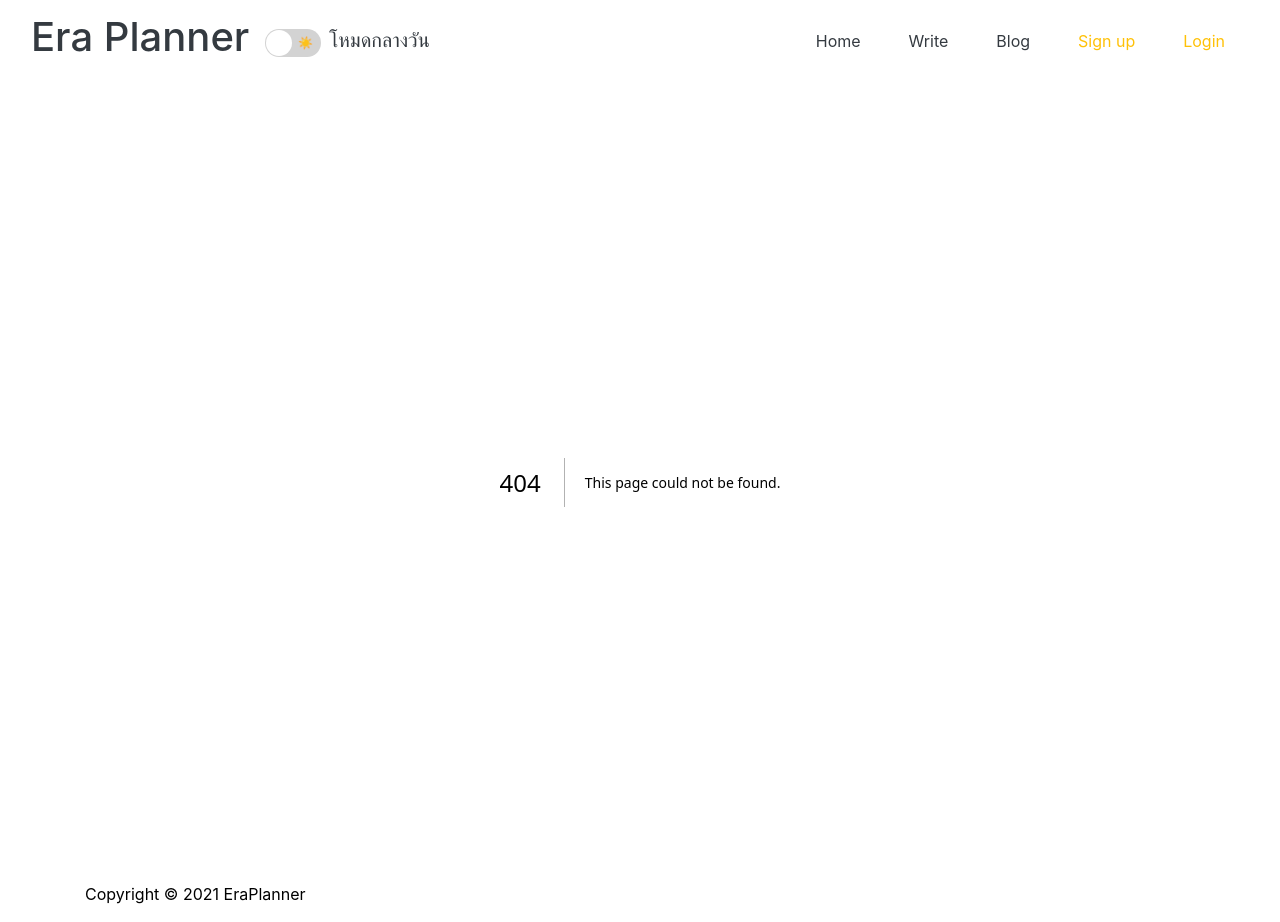
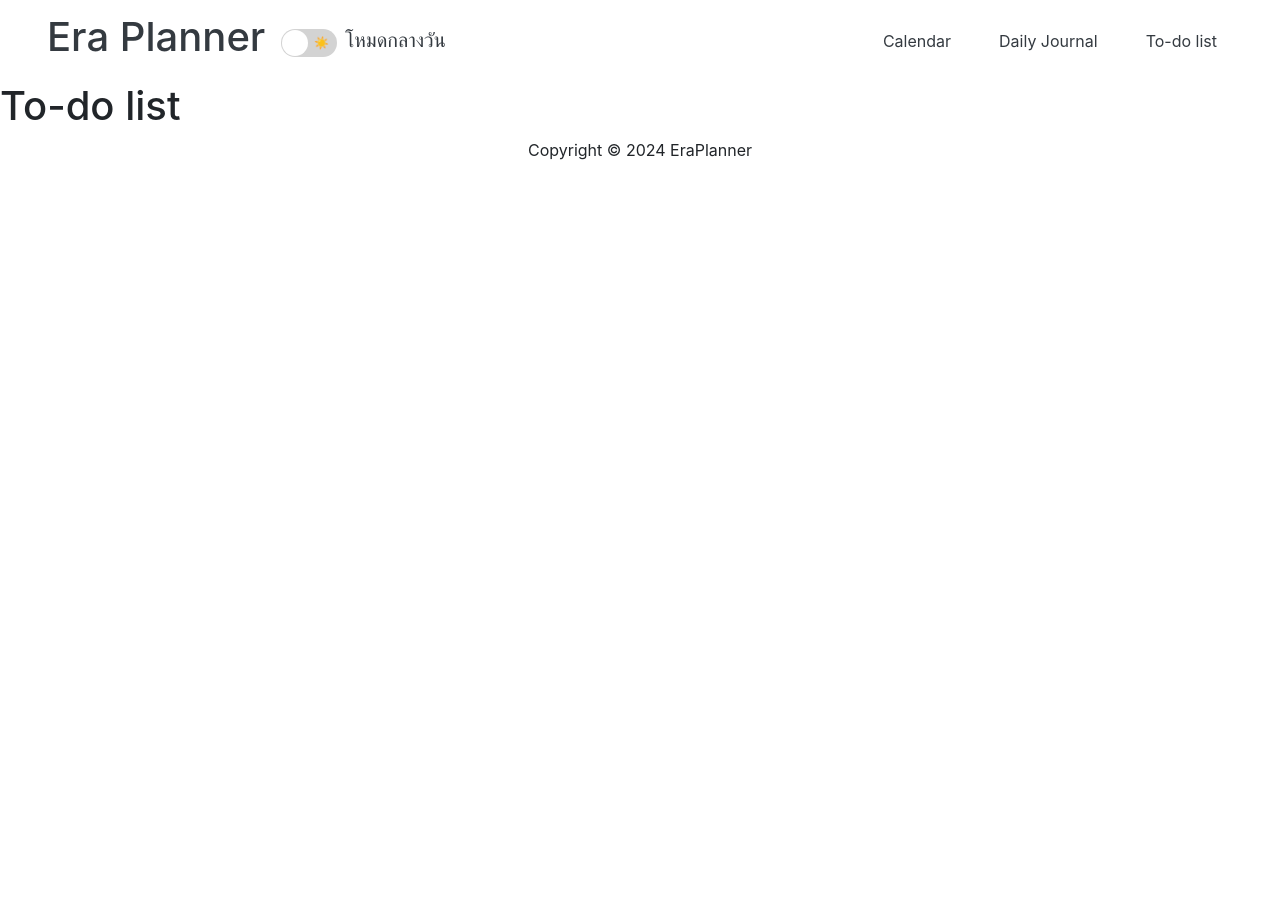
Before and after one commit to Celesca/FinalProject-Frontend-DevInit, a Next.js app: page /todo in a window 1280 px wide. Before the commit this address had no page. After the commit the page ends 800 px from the top, so only its background shows below. Built offline with nearby package versions, Linux system fonts and the light colour scheme.

Commit message:
Prototyping Version 3

```diff
--- a/components/Footer.js
+++ b/components/Footer.js
@@ -4,8 +4,8 @@ export default function Footer() {
             <div className="container">
                 <div className="row">
                     <div className="col-md-12">
-                        <div className="copyright">
-                            <p>Copyright © 2021 EraPlanner</p>
+                        <div className="copyright text-center">
+                            <p>Copyright © 2024 EraPlanner</p>
                         </div>
                     </div>
                 </div>
--- a/components/Navbar.js
+++ b/components/Navbar.js
@@ -26,12 +26,12 @@ const Navbar=()=> {
     }, [theme]);
 
     return (
-        <nav id="nav" className="navbar navbar-expand-md">
-        <div className="container-fluid">
+        <nav id="nav" className={`navbar navbar-expand-md ${theme === "light" ? 'navbar-light' : 'navbar-dark'} ${styles.navbar_container}`}>
+        <div className={`container-fluid`}>
 
           <div className="navbar-brand text-dark d-flex align-items-center" href="index.html">
-            <h1 className="me-3">Era Planner</h1>
-            <div class="theme-switch-container">
+            <Link href="/" className={`${styles.brand_text}`}><h1 className='mx-3'>Era Planner</h1></Link>
+            <div class={`${styles.theme_switch_container}`}>
               <ReactSwitch
                 onChange={handleSwitchChange}
                 checked={theme === 'dark'}
@@ -41,38 +41,30 @@ const Navbar=()=> {
             uncheckedIcon={<div style={{ display: 'flex', justifyContent: 'center', alignItems: 'center', height: '100%', fontSize: 12, color: 'black', paddingRight: 2 }}>☀️</div>}
                 />
               <span id="toggle-icon">
-                  <span className="toggle-text ms-2">โหมดกลางวัน</span>
+                  <span className="toggle-text ms-2">{theme === "light" ? 'โหมดกลางวัน' : 'โหมดกลางคืน'}</span>
               </span>
 
           </div>
         </div>
 
-          <button className="navbar-toggler" type="button" data-bs-toggle="collapse" data-bs-target="#navbarNavDropdown" aria-controls="navbarNavDropdown" aria-expanded="false" aria-label="Toggle navigation">
+          <button className="navbar-toggler me-3" type="button" data-bs-toggle="collapse" data-bs-target="#navbarNavDropdown" aria-controls="navbarNavDropdown" aria-expanded="false" aria-label="Toggle navigation">
             <span className="navbar-toggler-icon text-white"></span>
           </button>
-          <div className="collapse navbar-collapse" id="navbarNavDropdown">
+          <div className="collapse navbar-collapse me-2" id="navbarNavDropdown">
             <ul className="navbar-nav ms-auto">
               <li className="nav-item">
-                <Link className="nav-link active text-center" aria-current="page" href="/"><button className="btn btn-primary bg-transparent border-0 px-3 text-dark">Home</button></Link>
+                <Link className="nav-link active text-center" aria-current="page" href="/calendar"><button className="btn btn-primary bg-transparent border-0 px-3 text-dark">Calendar</button></Link>
               </li>
               <li className="nav-item">
-                <Link className="nav-link text-center" href="/calendar"><button className="btn btn-primary bg-transparent border-0 px-3 text-dark">Write</button></Link>
+                <Link className="nav-link text-center" href="/journal"><button className="btn btn-primary bg-transparent border-0 px-3 text-dark">Daily Journal</button></Link>
               </li>
               <li className="nav-item">
-                <Link className="nav-link text-center" href="/"><button className="btn btn-primary bg-transparent border-0 px-3 text-dark">Blog</button></Link>
-              </li>
-              <li className="nav-item">
-                <Link className="nav-link text-center" href=""><button className="btn btn-primary bg-transparent border-0 px-3 text-warning">Sign up</button></Link>
-              </li>
-              <li className="nav-item">
-                <Link className="nav-link text-center" href=""><button className="btn btn-primary bg-transparent border-0 px-3 text-warning">Login</button></Link>
+                <Link className="nav-link text-center" href="/todo"><button className="btn btn-primary bg-transparent border-0 px-3 text-dark">To-do list</button></Link>
               </li>
             </ul>
           </div>
 
         </div>
-
-
 
       </nav>
 
--- a/pages/index.js
+++ b/pages/index.js
@@ -14,7 +14,7 @@ export default function Home() {
         <link rel="icon" href="/favicon.ico" />
       </Head>
       <main className={`${styles.main} ${inter.className}`}>
-        <h1 className="text-danger">Hello World</h1>
+        <h1 className={`${styles.main_text} text-danger`}>Hello World</h1>
       </main>
     </>
   )
--- /dev/null
+++ b/pages/todo.js
@@ -0,0 +1,7 @@
+export default function Todo() {
+    return (
+        <>
+            <h1>To-do list</h1>
+        </>
+    )
+}
--- /dev/null
+++ b/styles/Home.module.css
@@ -0,0 +1,3 @@
+.main_text {
+    font-size: 16px;
+}
--- a/styles/Navbar.module.css
+++ b/styles/Navbar.module.css
@@ -1,4 +1,16 @@
-.logo_container {
-    display:flex;
-    color: green;
+.navbar_container {
+    background-color: var(--bg-color);
 }
+
+.theme_switch_container {
+    color: var(--text-color);
+}
+
+.brand_text{
+    color: var(--text-color);
+    text-decoration: none;
+}
+
+.brand_text:hover{
+    text-decoration: none;
+}
--- a/styles/globals.css
+++ b/styles/globals.css
@@ -1,9 +1,11 @@
 [data-theme="light"] {
   --bg-color: #fff;
+  --text-color: #000;
 }
 
 [data-theme="dark"] {
   --bg-color: #000;
+  --text-color: #fff;
 }
 
 * {
```
Also changed, not shown: pages/journal.js (added, +7 -0 lines).
